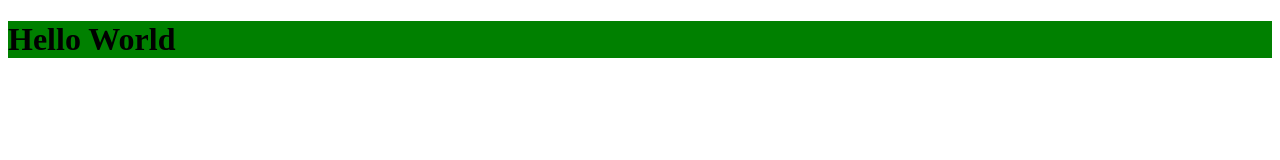
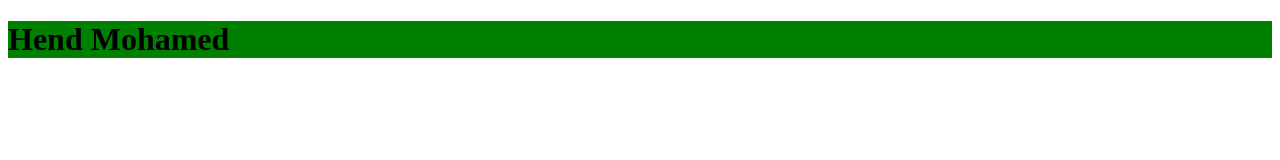
Before and after one commit to ayman-ezzeldin/vs, a plain HTML site: page index.html in a window 1280 px wide. Drawn offline with Linux system fonts and the light colour scheme.

Commit message:
change name

```diff
--- a/index.html
+++ b/index.html
@@ -7,6 +7,6 @@
   <title>Document</title>
 </head>
 <body>
-  <h1> Hello World </h1>
+  <h1> Hend Mohamed </h1>
 </body>
 </html>
```
